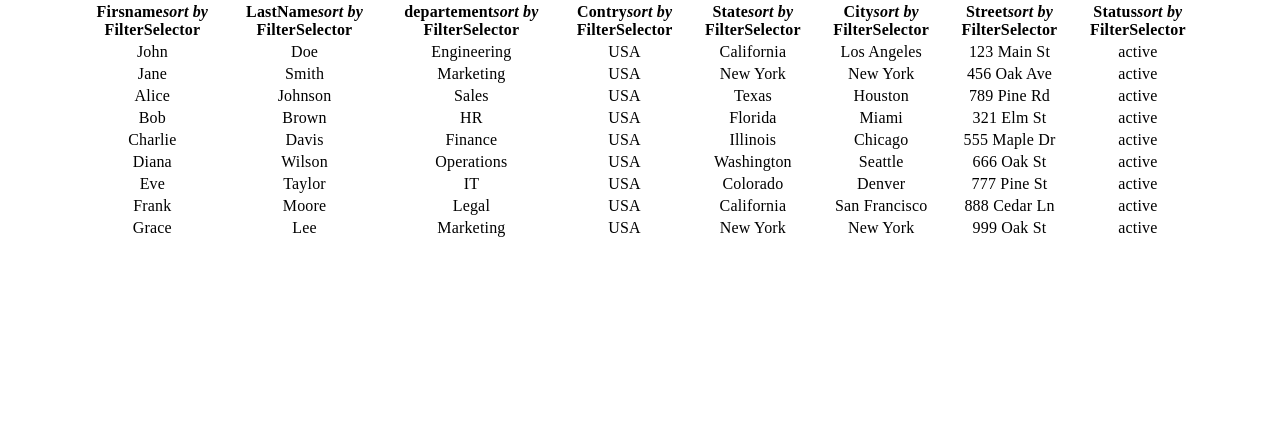
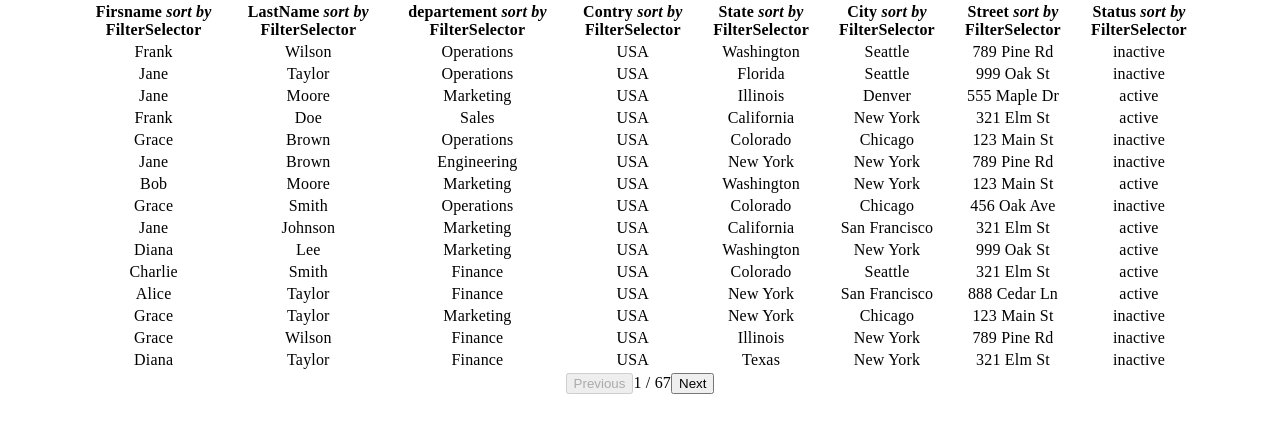
Before and after one commit to fooxiit/tab-data, a React (Vite) app: page / in a window 1280 px wide. Shown: the top 432 px of the page. Built offline with nearby package versions, Linux system fonts and the light colour scheme.

Commit message:
Ajout de la pagination.

```diff
--- a/src/App.tsx
+++ b/src/App.tsx
@@ -1,160 +1,43 @@
 import './App.css';
 import TabData from './lib/components/TabData';
-const MOCKED_DATA = [
-    {
-        id: '1',
-        firstName: 'John ',
-        lastName: 'Doe',
-        email: 'john.doe@example.com',
-        satus: 'active',
-        departement: 'Engineering',
-        role: 'Software Engineer',
-        contry: 'USA',
-        zipCode: '12345',
-        state: 'California',
-        street: '123 Main St',
-        city: 'Los Angeles',
-        lastLogin: '2024-06-01T12:00:00Z',
-        createdAt: '2024-01-01T12:00:00Z',
-        updatedAt: '2024-05-01T12:00:00Z',
-    },
-    {
-        id: '2',
-        firstName: 'Jane',
-        lastName: 'Smith',
-        email: 'jane.smith@example.com',
-        satus: 'active',
-        departement: 'Marketing',
-        role: 'Marketing Manager',
-        contry: 'USA',
-        zipCode: '67890',
-        state: 'New York',
-        street: '456 Oak Ave',
-        city: 'New York',
-        lastLogin: '2024-06-01T12:00:00Z',
-        createdAt: '2024-01-01T12:00:00Z',
-        updatedAt: '2024-05-01T12:00:00Z',
-    },
-    {
-        id: '3',
-        firstName: 'Alice',
-        lastName: 'Johnson',
-        email: 'alice.johnson@example.com',
-        satus: 'active',
-        departement: 'Sales',
-        role: 'Sales Associate',
-        contry: 'USA',
-        zipCode: '54321',
-        state: 'Texas',
-        street: '789 Pine Rd',
-        city: 'Houston',
-        lastLogin: '2024-06-01T12:00:00Z',
-        createdAt: '2024-01-01T12:00:00Z',
-        updatedAt: '2024-05-01T12:00:00Z',
-    },
-    {
-        id: '4',
-        firstName: 'Bob',
-        lastName: 'Brown',
-        email: 'bob.brown@example.com',
-        satus: 'active',
-        departement: 'HR',
-        role: 'HR Specialist',
-        contry: 'USA',
-        zipCode: '09876',
-        state: 'Florida',
-        street: '321 Elm St',
-        city: 'Miami',
-        lastLogin: '2024-06-01T12:00:00Z',
-        createdAt: '2024-01-01T12:00:00Z',
-        updatedAt: '2024-05-01T12:00:00Z',
-    },
-    {
-        id: '5',
-        firstName: 'Charlie',
-        lastName: 'Davis',
-        email: 'charlie.davis@example.com',
-        satus: 'active',
-        departement: 'Finance',
-        role: 'Financial Analyst',
-        contry: 'USA',
-        zipCode: '11223',
-        state: 'Illinois',
-        street: '555 Maple Dr',
-        city: 'Chicago',
-        lastLogin: '2024-06-01T12:00:00Z',
-        createdAt: '2024-01-01T12:00:00Z',
-        updatedAt: '2024-05-01T12:00:00Z',
-    },
-    {
-        id: '6',
-        firstName: 'Diana',
-        lastName: 'Wilson',
-        email: 'diana.wilson@example.com',
-        satus: 'active',
-        departement: 'Operations',
-        role: 'Operations Manager',
-        contry: 'USA',
-        zipCode: '33445',
-        state: 'Washington',
-        street: '666 Oak St',
-        city: 'Seattle',
-        lastLogin: '2024-06-01T12:00:00Z',
-        createdAt: '2024-01-01T12:00:00Z',
-        updatedAt: '2024-05-01T12:00:00Z',
-    },
-    {
-        id: '7',
-        firstName: 'Eve',
-        lastName: 'Taylor',
-        email: 'eve.taylor@example.com',
-        satus: 'active',
-        departement: 'IT',
-        role: 'IT Specialist',
-        contry: 'USA',
-        zipCode: '55667',
-        state: 'Colorado',
-        street: '777 Pine St',
-        city: 'Denver',
-        lastLogin: '2024-06-01T12:00:00Z',
-        createdAt: '2024-01-01T12:00:00Z',
-        updatedAt: '2024-05-01T12:00:00Z',
-    },
-    {
-        id: '8',
-        firstName: 'Frank',
-        lastName: 'Moore',
-        email: 'frank.moore@example.com',
-        satus: 'active',
-        departement: 'Legal',
-        role: 'Legal Assistant',
-        contry: 'USA',
-        zipCode: '99887',
-        state: 'California',
-        street: '888 Cedar Ln',
-        city: 'San Francisco',
-        lastLogin: '2024-06-01T12:00:00Z',
-        createdAt: '2024-01-01T12:00:00Z',
-        updatedAt: '2024-05-01T12:00:00Z',
-    },
-    {
-        id: '9',
-        firstName: 'Grace',
-        lastName: 'Lee',
-        email: 'grace.lee@example.com',
-        satus: 'active',
-        departement: 'Marketing',
-        role: 'Marketing Coordinator',
-        contry: 'USA',
-        zipCode: '11223',
-        state: 'New York',
-        street: '999 Oak St',
-        city: 'New York',
-        lastLogin: '2024-06-01T12:00:00Z',
-        createdAt: '2024-01-01T12:00:00Z',
-        updatedAt: '2024-05-01T12:00:00Z',
-    },
-];
+
+function createData(number: number) {
+    const city = ['Los Angeles', 'New York', 'Houston', 'Miami', 'Chicago', 'Seattle', 'Denver', 'San Francisco', 'New York'];
+    const departement = ['Engineering', 'Marketing', 'Sales', 'HR', 'Finance', 'Operations', 'IT', 'Legal', 'Marketing'];
+    const role = ['Software Engineer', 'Marketing Manager', 'Sales Associate', 'HR Specialist', 'Financial Analyst', 'Operations Manager', 'IT Specialist', 'Legal Assistant', 'Marketing Coordinator'];
+    const zipCode = ['12345', '67890', '54321', '09876', '11223', '33445', '55667', '99887', '11223'];
+    const street = ['123 Main St', '456 Oak Ave', '789 Pine Rd', '321 Elm St', '555 Maple Dr', '666 Oak St', '777 Pine St', '888 Cedar Ln', '999 Oak St'];
+    const state = ['California', 'New York', 'Texas', 'Florida', 'Illinois', 'Washington', 'Colorado', 'California', 'New York'];
+    const satus = ['active', 'inactive'];
+    const firstName = ['John ', 'Jane', 'Alice', 'Bob', 'Charlie', 'Diana', 'Eve', 'Frank', 'Grace'];
+    const lastName = ['Doe', 'Smith', 'Johnson', 'Brown', 'Davis', 'Wilson', 'Taylor', 'Moore', 'Lee'];
+    const datas = [];
+    for (let i = 0; i < number; i++) {
+        const firstNameRandom = firstName[Math.floor(Math.random() * firstName.length)];
+        const lastNameRandom = lastName[Math.floor(Math.random() * lastName.length)];
+
+        datas.push({
+            id: `${i}`,
+            firstName: firstNameRandom,
+            lastName: lastNameRandom,
+            email: `${firstNameRandom.toLowerCase()}.${lastNameRandom.toLowerCase()}@example.com`,
+            satus: satus[Math.floor(Math.random() * satus.length)],
+            departement: departement[Math.floor(Math.random() * departement.length)],
+            role: role[Math.floor(Math.random() * role.length)],
+            contry: 'USA',
+            zipCode: zipCode[Math.floor(Math.random() * zipCode.length)],
+            state: state[Math.floor(Math.random() * state.length)],
+            street: street[Math.floor(Math.random() * street.length)],
+            city: city[Math.floor(Math.random() * city.length)],
+            lastLogin: new Date(Date.now() - Math.floor(Math.random() * 30) * 24 * 60 * 60 * 1000).toISOString(),
+            createdAt: new Date(Date.now() - Math.floor(Math.random() * 365) * 24 * 60 * 60 * 1000).toISOString(),
+            updatedAt: new Date().toISOString(),
+        });
+    }
+    return datas;
+}
+
+const MOCKED_DATA = createData(1000);
 
 function App() {
     return (
@@ -162,6 +45,7 @@ function App() {
             <TabData
                 datas={MOCKED_DATA}
                 id="rh-data-tab"
+                maxRow={15}
                 rowModel={{
                     columns: [
                         { dataKey: 'firstName', label: 'Firsname' },
--- a/src/lib/components/TabData.tsx
+++ b/src/lib/components/TabData.tsx
@@ -6,6 +6,7 @@ import FilterSelector from './FilterSelector';
 interface TabDataProps<D extends Record<string, string>[]> extends PropsWithChildren {
     datas: D;
     id: string;
+    maxRow?: number;
     rowModel: {
         columns: { dataKey: keyof ArrayElement<D>; label: string }[];
         idKey: keyof ArrayElement<D>;
@@ -14,8 +15,8 @@ interface TabDataProps<D extends Record<string, string>[]> extends PropsWithChil
     };
 }
 
-export default function TabData<D extends Record<string, string>[]>({ datas, id, rowModel }: TabDataProps<D>) {
-    const { datas: parsedData, sortBy, filterOptions, filterBy, filter } = useTabData({ datas: datas, isSort: rowModel.sort, isFilter: rowModel.filter });
+export default function TabData<D extends Record<string, string>[]>({ datas, id, maxRow, rowModel }: TabDataProps<D>) {
+    const { datas: parsedData, sortBy, filterOptions, filterBy, filter, pages } = useTabData({ datas: datas, isSort: rowModel.sort, isFilter: rowModel.filter, maxRow });
     return (
         <table>
             <thead>
@@ -23,7 +24,7 @@ export default function TabData<D extends Record<string, string>[]>({ datas, id,
                     {rowModel.columns.map((column, index) => (
                         <th key={`${id}-label-${index}`}>
                             <div>
-                                <span>{column.label}</span>
+                                <span>{column.label} </span>
                                 {rowModel.sort && (
                                     <i
                                         onClick={() => {
@@ -53,6 +54,23 @@ export default function TabData<D extends Record<string, string>[]>({ datas, id,
                     </tr>
                 ))}
             </tbody>
+            <tfoot>
+                {pages && (
+                    <tr>
+                        <td colSpan={rowModel.columns.length}>
+                            <button onClick={pages.controle.prev} disabled={pages.currentPage === 0}>
+                                Previous
+                            </button>
+                            <span>
+                                {pages.currentPage + 1} / {pages.maxPage}
+                            </span>
+                            <button onClick={pages.controle.next} disabled={pages.currentPage === pages.maxPage - 1}>
+                                Next
+                            </button>
+                        </td>
+                    </tr>
+                )}
+            </tfoot>
         </table>
     );
 }
--- a/src/lib/hook/useTabData.ts
+++ b/src/lib/hook/useTabData.ts
@@ -5,11 +5,14 @@ interface arguments<D> {
     datas: D[];
     isSort?: boolean;
     isFilter?: boolean;
+    maxRow?: number;
 }
 
-function useTabData<D extends Record<string, string>>({ datas, isSort, isFilter }: arguments<D>) {
+function useTabData<D extends Record<string, string>>({ datas, isSort, isFilter, maxRow }: arguments<D>) {
+    if (maxRow && maxRow < 1) throw new Error('maxRow must be greater than 0');
     const [sortBy, setSortBy] = useState<null | keyof D>(null);
     const [filter, setFilter] = useState<Map<keyof D, Set<unknown>>>(new Map());
+    const [page, setPage] = useState(0);
 
     const filtredDatas = useMemo(() => {
         if (filter.size === 0 || !isFilter) return datas;
@@ -46,8 +49,14 @@ function useTabData<D extends Record<string, string>>({ datas, isSort, isFilter
             return options;
         }, new Map<keyof D, Set<unknown>>());
     }, [datas, isFilter]);
+    const limitedDatas = useMemo(() => {
+        if (!maxRow) return sortDatas;
+        const start = page * maxRow;
+        const end = start + maxRow;
+        return sortDatas.slice(start, end);
+    }, [sortDatas, page, maxRow]);
     return {
-        datas: sortDatas,
+        datas: limitedDatas,
         sortBy: (by: keyof D) => {
             setSortBy(by);
         },
@@ -63,9 +72,22 @@ function useTabData<D extends Record<string, string>>({ datas, isSort, isFilter
             } else {
                 setFilter(new Map(filter.set(filterKey, new Set([filterValue]))));
             }
+            setPage(0);
         },
         filter,
         filterOptions,
+        pages:
+            maxRow !== undefined
+                ? {
+                      currentPage: page,
+                      maxPage: Math.ceil(sortDatas.length / maxRow),
+                      controle: {
+                          next: () => setPage((prevPage) => (prevPage === Math.ceil(sortDatas.length / maxRow) - 1 ? prevPage : prevPage + 1)),
+                          prev: () => setPage((prevPage) => (prevPage === 0 ? 0 : prevPage - 1)),
+                          set: (page: number) => setPage(page),
+                      },
+                  }
+                : null,
     };
 }
 
```
